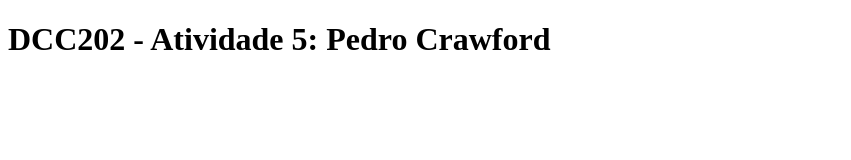
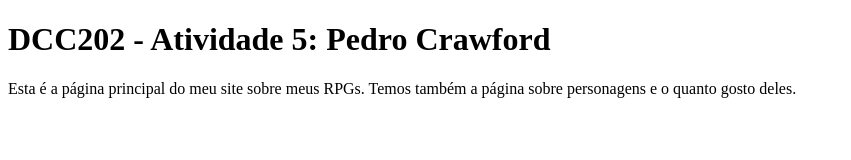
Before and after one commit to ufjf-dcc202/ufjf-dcc202-2023-3-b-atv5-CrawfordPedro, a website: page index.html in a window 1280 px wide. Shown: the whole page, without its empty margins (0-851 px from the left). Drawn offline with Linux system fonts and the light colour scheme.

Commit message:
cria paragrafo no body

```diff
--- a/index.html
+++ b/index.html
@@ -7,5 +7,9 @@
 </head>
 <body>
     <h1>DCC202 - Atividade 5: Pedro Crawford</h1>
+    <p>
+        Esta é a página principal do meu site sobre meus RPGs. Temos também a página sobre personagens e o quanto gosto deles.
+
+    </p>
 </body>
 </html>
```
